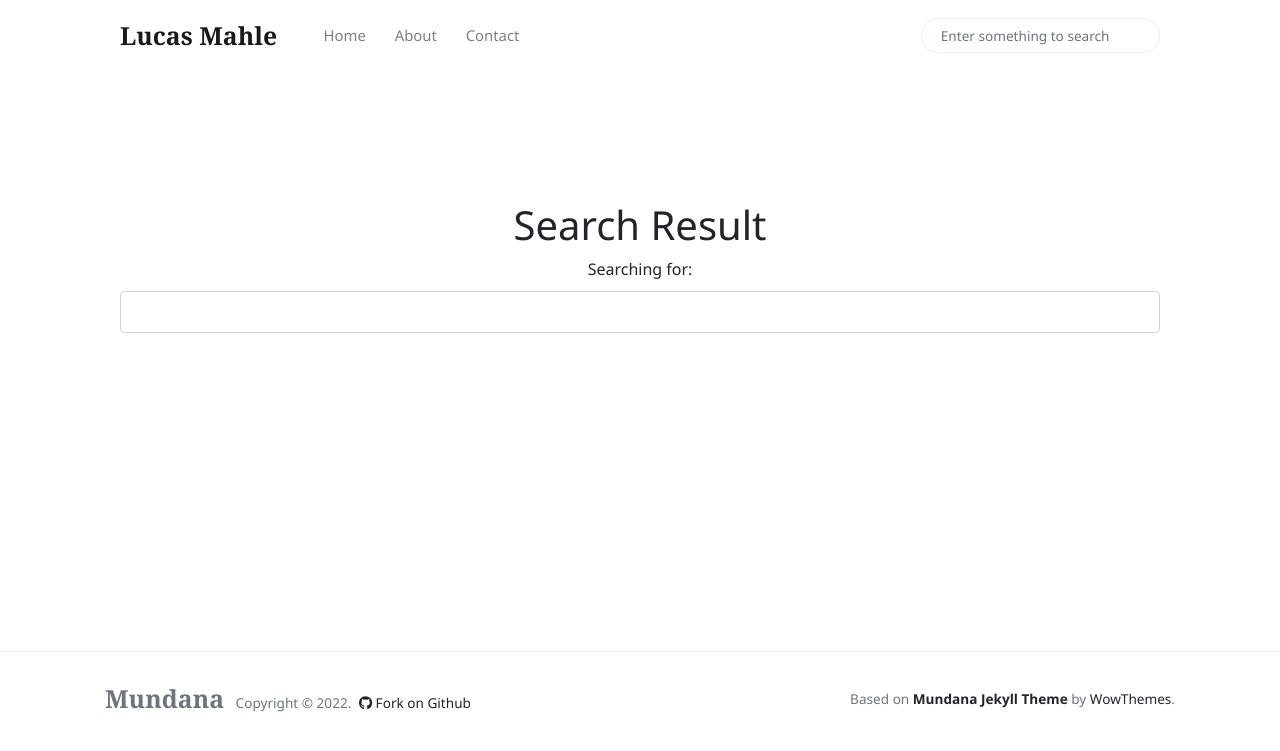
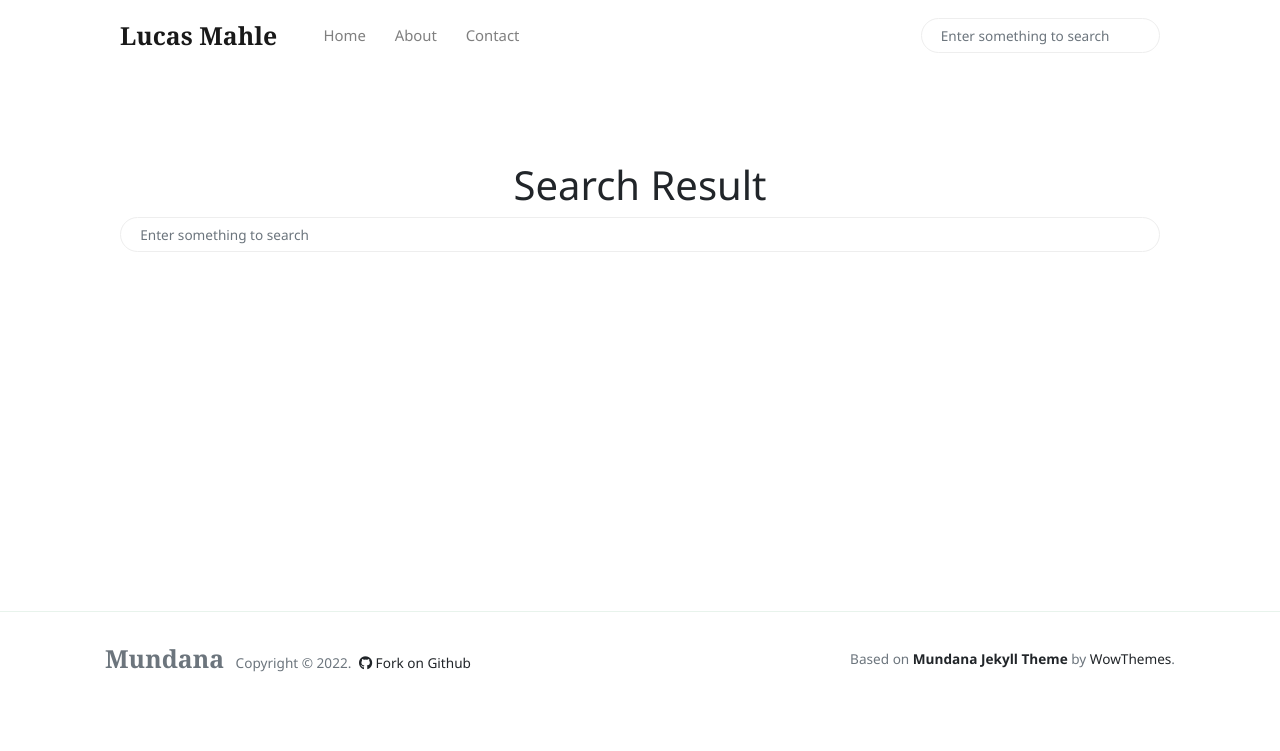
Before and after one commit to lucasmahle/lucasmahle.github.io, a Jekyll site: the page built from search.html, in a window 1280 px wide. Shown: the top 751 px of the page. Built offline with Jekyll 4.4.1, drawn with Linux system fonts in a browser that asks for light colours; nearby versions of some CDN libraries.

Commit message:
adjustment

```diff
--- a/_includes/search-lunr.html
+++ b/_includes/search-lunr.html
@@ -75,7 +75,7 @@
 
 
 
-<form class="bd-search hidden-sm-down" action="{{site.baseurl}}/search.html">
+<form class="bd-search hidden-sm-down" action="{{site.baseurl}}/search">
   <input type="text" class="form-control text-small" name="q" value="" placeholder="Enter something to search">
 </form>
 <!-- <form class="bd-search hidden-sm-down" onSubmit="return lunr_search(document.getElementById('lunrsearch').value);">
--- a/search.html
+++ b/search.html
@@ -2,16 +2,17 @@
 layout: default
 ---
 
-<section class="container">
+<div class="container">
     <div class="page-content">
         <header class="post-header">
             <div class="title text-center">
                 <h1>Search Result</h1>
             </div>
             <div class="text-center search-form">
-                <label for="search">Searching for: </label>
-                <input type="text" class="form-control" id="search"
-                    placeholder="{{ site.data.texts.placeholder_search }}">
+                <form class="bd-search hidden-sm-down" action="{{site.baseurl}}/search">
+                    <input type="text" class="form-control" id="search"
+                        placeholder="Enter something to search">
+                </form>
             </div>
         </header>
 
@@ -19,7 +20,8 @@ layout: default
             <ul class="post-list" id="result"></ul>
         </div>
     </div>
-</section>
+</div>
+
 <script src="{{ '/assets/js/jekyll-search.min.js' | prepend: site.baseurl }}"></script>
 <script>
     (function () {
```
Also changed, not shown: other parts of search.html (+2 -1 lines).
